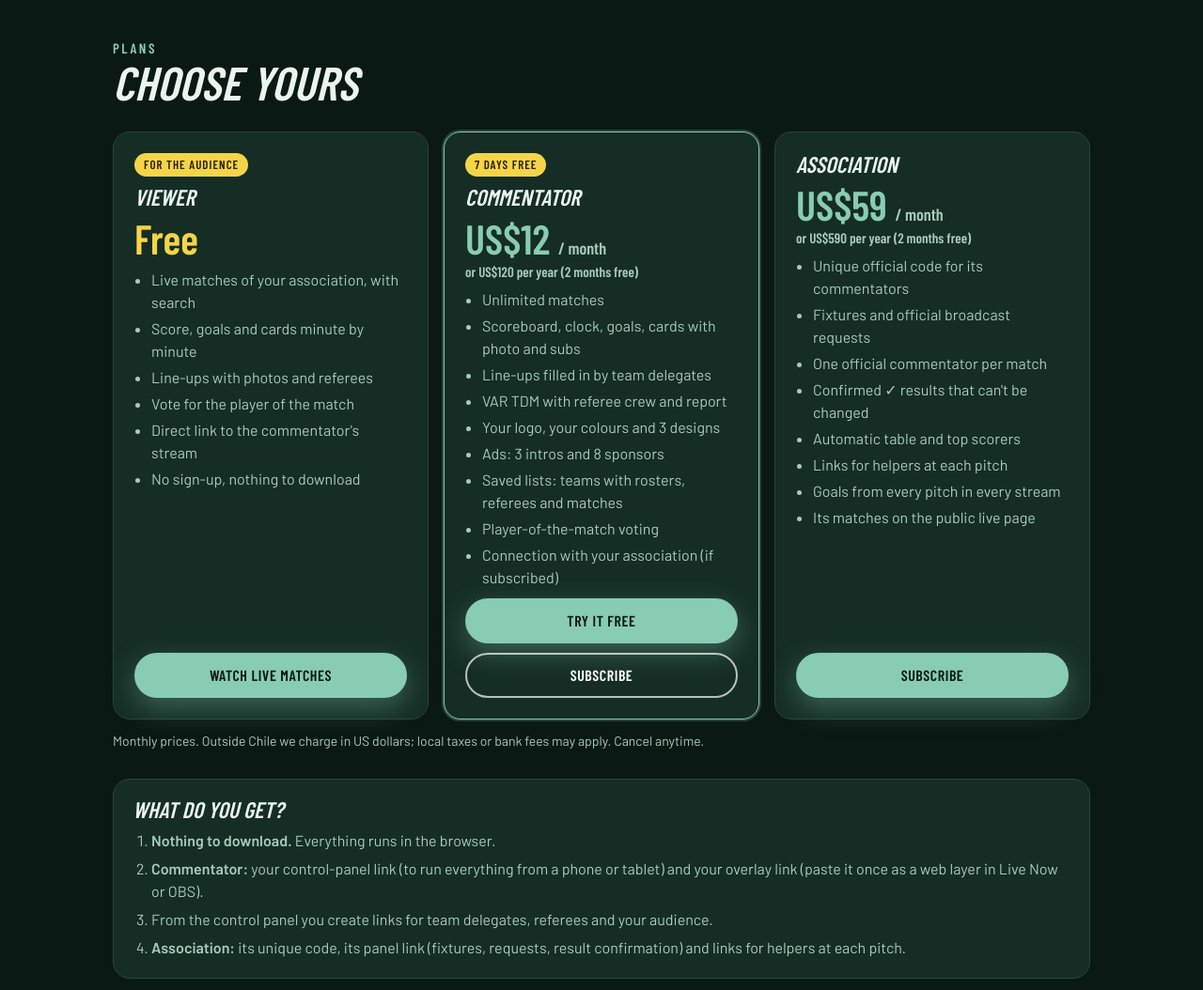
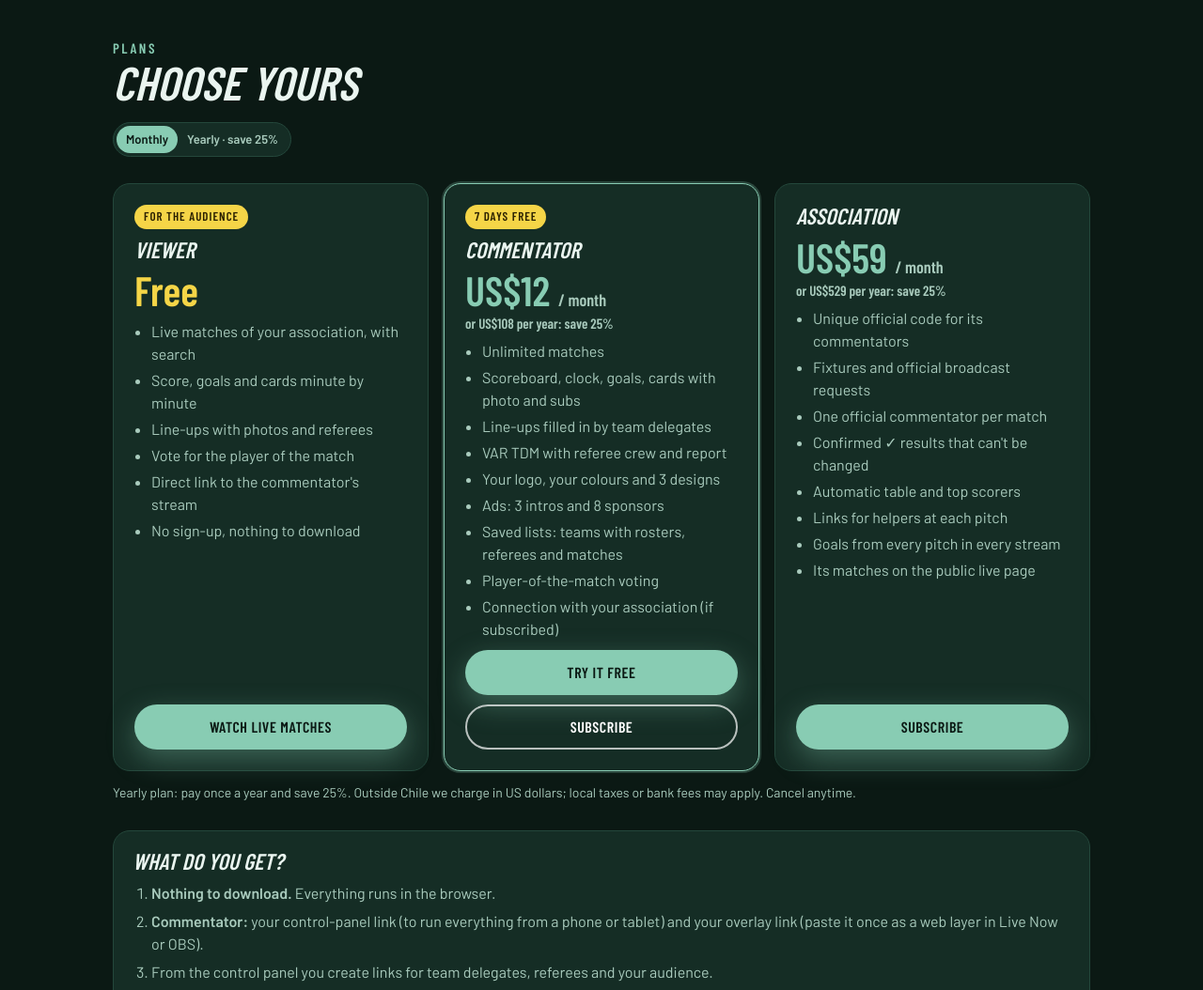
Before and after one commit to TransmisionesdMauro/transmisionesdmauro.github.io, a plain HTML site: page overlay-tdm/index.html in a window 1280 px wide. Shown: the part 2800-3854 px from the top of the page at 94% size. Drawn offline with nearby package versions, Linux system fonts and the light colour scheme; a web font is replaced by a local one.

Commit message:
Planes anuales con 25% de descuento
Co-Authored-By: Claude Opus 5.5 <noreply@anthropic.com>

```diff
--- a/overlay-tdm/index.html
+++ b/overlay-tdm/index.html
@@ -145,6 +145,7 @@
   <div class="wrap">
     <p class="kicker" data-i="k4"></p>
     <h2 data-i="h2c"></h2>
+    <div class="seg" role="group" aria-label="Periodo" style="display:inline-flex;margin-top:18px"><button type="button" data-p="mes" data-i="bMes"></button><button type="button" data-p="anio" data-i="bAnio"></button></div>
     <div class="planes">
       <div class="plan"><span class="tag" data-i="tagEsp"></span><h3 data-i="pEsp"></h3><div class="precio gratis" data-i="gratis"></div>
         <ul data-i="pEspL"></ul>
@@ -186,7 +187,8 @@
 
 <footer>© Transmisiones D-Mauro · Quilpué, Chile · <a data-ter href="https://transmisiones-d-mauro-ae302.web.app/terminos/" data-i="terminos"></a> · <a href="../" data-i="volver"></a></footer>
 <script>
-const PRECIOS = {relator: {clp: 9990, usd: 12}, asociacion: {clp: 49990, usd: 59}};
+/* Anual = 25% menos que 12 meses */
+const PRECIOS = {relator: {clp: 9990, usd: 12, clpA: 89900, usdA: 108}, asociacion: {clp: 49990, usd: 59, clpA: 449900, usdA: 529}};
 const li = a => a.map(x => "<li>" + x + "</li>").join("");
 const T = {
 es: {
@@ -205,7 +207,7 @@ es: {
   f_pub: "Página para tu público", f_pub_p: "Marcador, goles, formaciones y terna en vivo, para compartir en tus historias.",
   k3: "Tu marca", h2b: "3 diseños, tus colores, tu logo",
   d1: "Vidrio", d1p: "Transparente y elegante, deja ver el partido.", d2: "Sólido", d2p: "Bloques firmes, máxima lectura en pantallas chicas.", d3: "Deportivo", d3p: "Ángulos y degradados, estilo canal de deportes.",
-  k4: "Planes", h2c: "Elige el tuyo", mes: "/ mes", anual: "o {p} al año (2 meses gratis)",
+  k4: "Planes", h2c: "Elige el tuyo", mes: "/ mes", anio: "/ año", anual: "o {p} al año: ahorra 25%", equiv: "Equivale a {p} al mes · ahorras {a}", bMes: "Mensual", bAnio: "Anual · ahorra 25%",
   tagEsp: "Para el público", pEsp: "Espectador", gratis: "Gratis",
   pEspL: li(["Partidos en vivo de tu asociación, con buscador", "Marcador, goles y tarjetas al minuto", "Formaciones con fotos y terna arbitral", "Vota por el jugador del partido", "Link directo a la transmisión del relator", "Sin registrarte ni descargar nada"]),
   pEspB: "Ver partidos en vivo",
@@ -214,7 +216,7 @@ es: {
   pRelB: "Probar gratis", contratar: "Contratar",
   pAso: "Asociación",
   pAsoL: li(["Código oficial único para sus relatores", "Fixture y solicitudes de transmisión oficial", "Un relator oficial por partido", "Resultados confirmados ✓ e inamovibles", "Tabla y goleadores automáticos", "Links para ayudantes en cada cancha", "Goles de todas las canchas en cada transmisión", "Sus partidos en la página pública en vivo"]),
-  notaPrecio: "Precios mensuales. En Chile se cobra en pesos; fuera de Chile, en dólares, y pueden sumarse impuestos o comisiones de tu banco. Cancelas cuando quieras.",
+  notaPrecio: "Plan anual: pagas una vez al año y ahorras 25%. En Chile se cobra en pesos; fuera de Chile, en dólares, y pueden sumarse impuestos o comisiones de tu banco. Cancelas cuando quieras.",
   incT: "¿Qué recibes al contratar?",
   incL: li(["<b>Nada que descargar.</b> Todo funciona en el navegador.", "<b>Relator:</b> el link de tu control (para manejar todo desde el teléfono o tablet) y el link de tu overlay (lo pegas una vez como capa web en Live Now u OBS).", "Desde el control generas los links para delegados, árbitros y tu público.", "<b>Asociación:</b> su código único, el link de su panel (fixture, solicitudes, confirmar resultados) y los links para los ayudantes de cada cancha."]),
   h2d: "Preguntas",
@@ -243,7 +245,7 @@ en: {
   f_pub: "Page for your audience", f_pub_p: "Live score, goals, line-ups and referees, ready to share in your stories.",
   k3: "Your brand", h2b: "3 designs, your colours, your logo",
   d1: "Glass", d1p: "Transparent and elegant, keeps the match visible.", d2: "Solid", d2p: "Bold blocks, maximum readability on small screens.", d3: "Sport", d3p: "Angles and gradients, sports-channel style.",
-  k4: "Plans", h2c: "Choose yours", mes: "/ month", anual: "or {p} per year (2 months free)",
+  k4: "Plans", h2c: "Choose yours", mes: "/ month", anio: "/ year", anual: "or {p} per year: save 25%", equiv: "Just {p} per month · you save {a}", bMes: "Monthly", bAnio: "Yearly · save 25%",
   tagEsp: "For the audience", pEsp: "Viewer", gratis: "Free",
   pEspL: li(["Live matches of your association, with search", "Score, goals and cards minute by minute", "Line-ups with photos and referees", "Vote for the player of the match", "Direct link to the commentator's stream", "No sign-up, nothing to download"]),
   pEspB: "Watch live matches",
@@ -252,7 +254,7 @@ en: {
   pRelB: "Try it free", contratar: "Subscribe",
   pAso: "Association",
   pAsoL: li(["Unique official code for its commentators", "Fixtures and official broadcast requests", "One official commentator per match", "Confirmed ✓ results that can't be changed", "Automatic table and top scorers", "Links for helpers at each pitch", "Goals from every pitch in every stream", "Its matches on the public live page"]),
-  notaPrecio: "Monthly prices. Outside Chile we charge in US dollars; local taxes or bank fees may apply. Cancel anytime.",
+  notaPrecio: "Yearly plan: pay once a year and save 25%. Outside Chile we charge in US dollars; local taxes or bank fees may apply. Cancel anytime.",
   incT: "What do you get?",
   incL: li(["<b>Nothing to download.</b> Everything runs in the browser.", "<b>Commentator:</b> your control-panel link (to run everything from a phone or tablet) and your overlay link (paste it once as a web layer in Live Now or OBS).", "From the control panel you create links for team delegates, referees and your audience.", "<b>Association:</b> its unique code, its panel link (fixtures, requests, result confirmation) and links for helpers at each pitch."]),
   h2d: "FAQ",
@@ -281,7 +283,7 @@ pt: {
   f_pub: "Página para o seu público", f_pub_p: "Placar, gols, escalações e arbitragem ao vivo, para compartilhar nos stories.",
   k3: "Sua marca", h2b: "3 designs, suas cores, seu logo",
   d1: "Vidro", d1p: "Transparente e elegante, deixa ver o jogo.", d2: "Sólido", d2p: "Blocos firmes, máxima leitura em telas pequenas.", d3: "Esportivo", d3p: "Ângulos e degradês, estilo canal de esportes.",
-  k4: "Planos", h2c: "Escolha o seu", mes: "/ mês", anual: "ou {p} por ano (2 meses grátis)",
+  k4: "Planos", h2c: "Escolha o seu", mes: "/ mês", anio: "/ ano", anual: "ou {p} por ano: economize 25%", equiv: "Sai por {p} ao mês · economia de {a}", bMes: "Mensal", bAnio: "Anual · economize 25%",
   tagEsp: "Para o público", pEsp: "Espectador", gratis: "Grátis",
   pEspL: li(["Jogos ao vivo da sua associação, com busca", "Placar, gols e cartões minuto a minuto", "Escalações com fotos e arbitragem", "Vote no craque da partida", "Link direto para a transmissão do narrador", "Sem cadastro e sem baixar nada"]),
   pEspB: "Ver jogos ao vivo",
@@ -290,7 +292,7 @@ pt: {
   pRelB: "Testar grátis", contratar: "Contratar",
   pAso: "Associação",
   pAsoL: li(["Código oficial único para seus narradores", "Tabela de jogos e pedidos de transmissão oficial", "Um narrador oficial por jogo", "Resultados confirmados ✓ e definitivos", "Classificação e artilharia automáticas", "Links para ajudantes em cada campo", "Gols de todos os campos em cada transmissão", "Seus jogos na página pública ao vivo"]),
-  notaPrecio: "Preços mensais. Fora do Chile cobramos em dólares; podem incidir impostos ou tarifas do seu banco. Cancele quando quiser.",
+  notaPrecio: "Plano anual: pague uma vez por ano e economize 25%. Fora do Chile cobramos em dólares; podem incidir impostos ou tarifas do seu banco. Cancele quando quiser.",
   incT: "O que você recebe?",
   incL: li(["<b>Nada para baixar.</b> Tudo funciona no navegador.", "<b>Narrador:</b> o link do seu painel (para controlar tudo pelo celular ou tablet) e o link do seu overlay (cole uma vez como camada web no Live Now ou OBS).", "Pelo painel você gera links para delegados, árbitros e seu público.", "<b>Associação:</b> seu código único, o link do seu painel (jogos, pedidos, confirmação de resultados) e links para os ajudantes de cada campo."]),
   h2d: "Perguntas",
@@ -303,21 +305,26 @@ pt: {
   h2e: "Dê voz e paixão à sua transmissão", terminos: "Termos e privacidade", volver: "Voltar ao início",
   wa: {info: "Olá, quero saber mais sobre o Overlay TDM", relator: "Olá, quero contratar o plano Narrador do Overlay TDM", asociacion: "Olá, quero contratar o plano Associação do Overlay TDM"}
 }};
-let L = "es", M = "clp";
+let L = "es", M = "clp", P = "mes";
 const fmt = (v, m) => m === "clp" ? "$" + v.toLocaleString("es-CL") : "US$" + v;
 function pintar(){
   const t = T[L]; document.documentElement.lang = L;
   document.querySelectorAll("[data-i]").forEach(e => { if(t[e.dataset.i] != null) e.innerHTML = t[e.dataset.i]; });
-  document.querySelectorAll("[data-precio]").forEach(e => { const p = PRECIOS[e.dataset.precio][M];
-    e.innerHTML = fmt(p, M) + " <small>" + t.mes + "</small><span class=\"otra\">" + t.anual.replace("{p}", fmt(p * 10, M)) + "</span>"; });
-  document.querySelectorAll("[data-wa]").forEach(e => e.href = "https://wa.me/56950011943?text=" + encodeURIComponent(t.wa[e.dataset.wa] + (M === "usd" ? " (USD)" : "")));
+  const red = (x, m) => m === "clp" ? Math.round(x / 10) * 10 : Math.round(x);
+  document.querySelectorAll("[data-precio]").forEach(e => { const pr = PRECIOS[e.dataset.precio], p = pr[M], pa = pr[M + "A"];
+    e.innerHTML = P === "anio"
+      ? fmt(pa, M) + " <small>" + t.anio + "</small><span class=\"otra\">" + t.equiv.replace("{p}", fmt(red(pa / 12, M), M)).replace("{a}", fmt(p * 12 - pa, M)) + "</span>"
+      : fmt(p, M) + " <small>" + t.mes + "</small><span class=\"otra\">" + t.anual.replace("{p}", fmt(pa, M)) + "</span>"; });
+  document.querySelectorAll("[data-wa]").forEach(e => e.href = "https://wa.me/56950011943?text=" + encodeURIComponent(t.wa[e.dataset.wa] + (P === "anio" && e.dataset.wa !== "info" ? " (" + t.bAnio.split(" ·")[0] + ")" : "") + (M === "usd" ? " (USD)" : "")));
   document.querySelectorAll("[data-ter]").forEach(e => e.href = "https://transmisiones-d-mauro-ae302.web.app/terminos/?lang=" + (L === "es" ? "es" : "en"));
   document.querySelectorAll("[data-l]").forEach(b => b.setAttribute("aria-pressed", b.dataset.l === L));
   document.querySelectorAll("[data-m]").forEach(b => b.setAttribute("aria-pressed", b.dataset.m === M));
+  document.querySelectorAll("[data-p]").forEach(b => b.setAttribute("aria-pressed", b.dataset.p === P));
   try{ localStorage.setItem("tdm-idioma", L); localStorage.setItem("tdm-moneda", M); }catch(e){}
 }
 document.querySelectorAll("[data-l]").forEach(b => b.onclick = () => { L = b.dataset.l; pintar(); });
 document.querySelectorAll("[data-m]").forEach(b => b.onclick = () => { M = b.dataset.m; pintar(); });
+document.querySelectorAll("[data-p]").forEach(b => b.onclick = () => { P = b.dataset.p; pintar(); });
 { const q = new URLSearchParams(location.search); let l = q.get("lang"), m = q.get("cur");
   try{ l = l || localStorage.getItem("tdm-idioma"); m = m || localStorage.getItem("tdm-moneda"); }catch(e){}
   const nav = (navigator.language || "es").slice(0, 2).toLowerCase();
```
